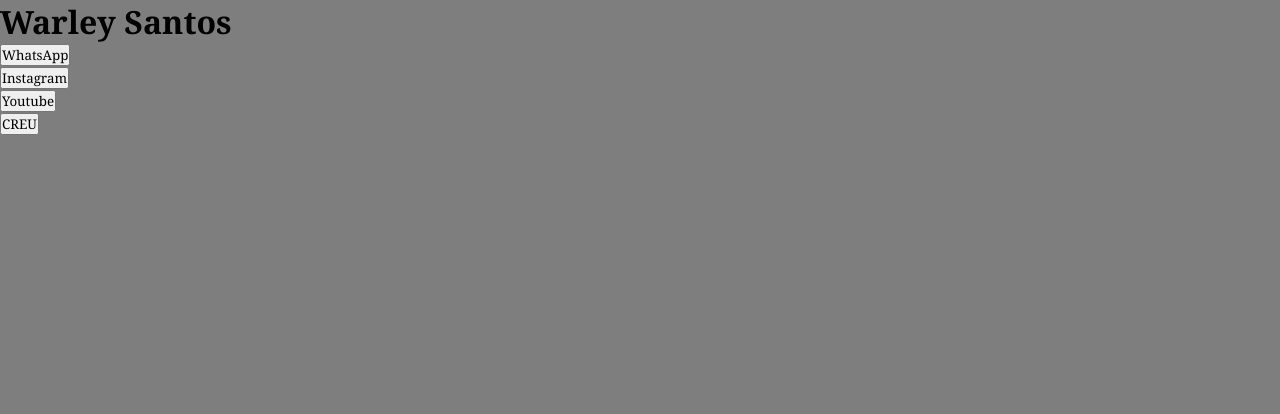
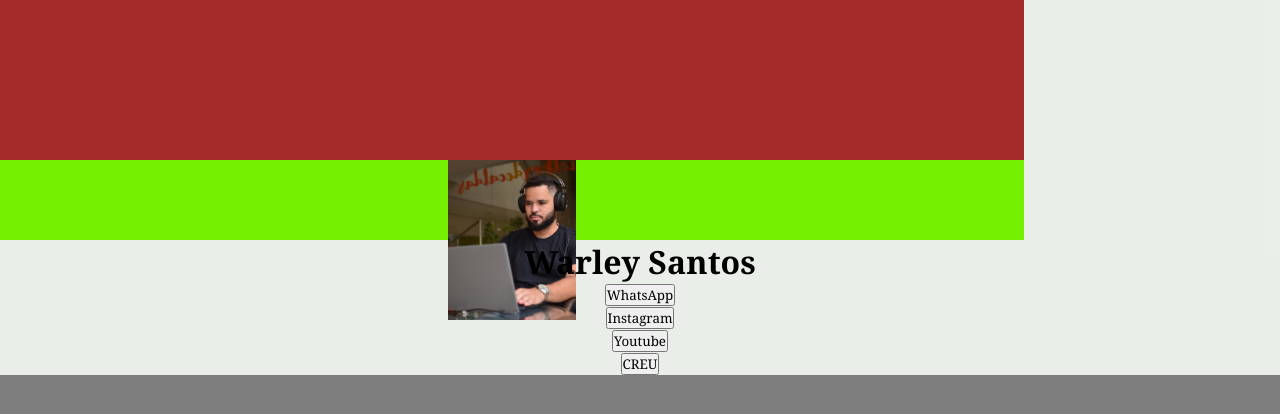
Before and after one commit to warleysantosbr/TentandoSOZINHO, a plain HTML site: page Cartão de visita - 15-04-2025/index.html in a window 1280 px wide. Drawn offline with Linux system fonts and the light colour scheme.

Commit message:
up
Hoje to bem cansado, trabalhei bastante mas brinquei um pouco com CSS. creio que no futuro vou olhar e dizer, o que q passava na minha cabeça kkjkjk

```diff
--- a/Cartão de visita - 15-04-2025/index.html
+++ b/Cartão de visita - 15-04-2025/index.html
@@ -12,7 +12,7 @@
 
         </div>
         <div class="photo">
-
+            <img id="photoperfil" src="img/warley.jpg" alt="Foto do Warley">
         </div>
         <div class="title">
             <h1>Warley Santos</h1>
@@ -31,10 +31,5 @@
     </div>
 
     <script src="script.js"></script>
-
-    <div class="sergio"></div>
-    <div class="sergio"></div>
-    <div class="warley"></div>
-    <div id="sergio"></div>
 </body>
 </html>
--- a/Cartão de visita - 15-04-2025/style.css
+++ b/Cartão de visita - 15-04-2025/style.css
@@ -7,3 +7,24 @@
 body{
     background-color: rgb(126, 126, 126);
 }
+
+.wrapper{
+    text-align: center;
+    background-color: rgba(246, 251, 244, 0.9);
+}
+
+.video{
+    background-color: brown;
+    height: 20vh;
+    width: 80%;
+}
+
+.photo{
+    background-color: rgb(117, 241, 0);
+    height: 10vh;
+    width: 80%;
+}
+
+#photoperfil{
+    height: 20vh;
+}
```
Also changed, not shown: Cartão de visita - 15-04-2025/img/warley.jpg (added).
